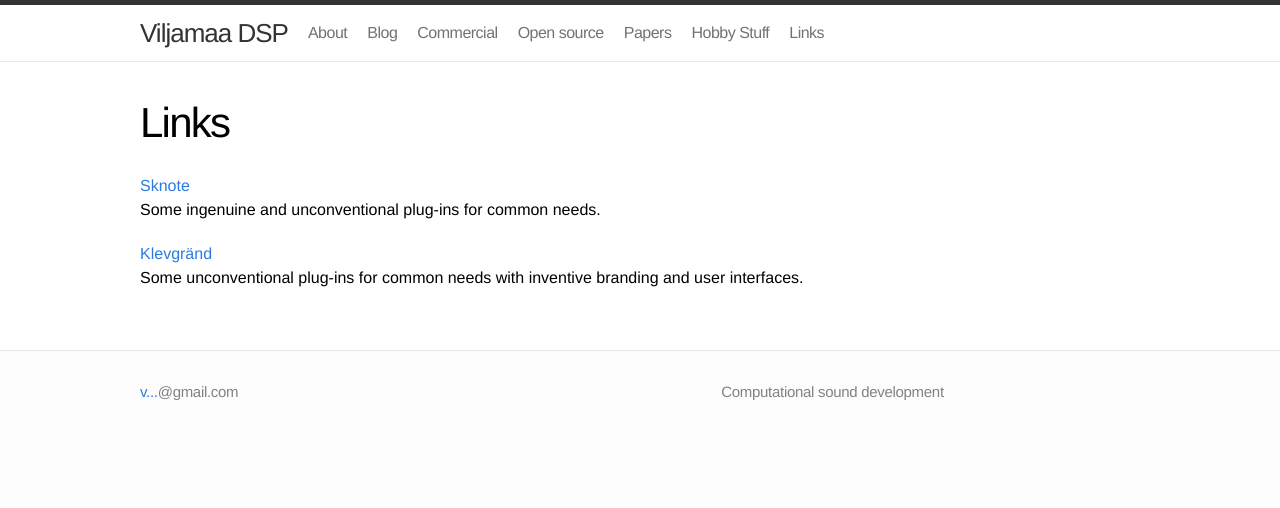
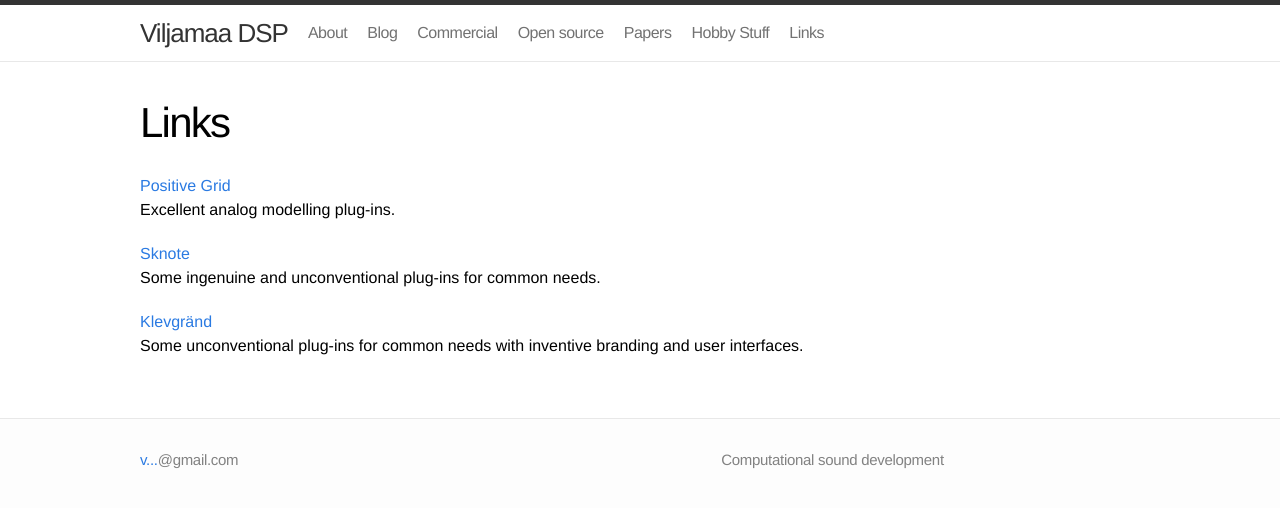
Before and after one commit to mviljamaa/mviljamaa.github.io, a Jekyll site: the page built from links/index.markdown, in a window 1280 px wide. Shown: the top 508 px of the page. Built offline with Jekyll 4.4.1, drawn with Linux system fonts in a browser that asks for light colours.

Commit message:
Update index.markdown

```diff
--- a/links/index.markdown
+++ b/links/index.markdown
@@ -10,6 +10,9 @@ categories: []
 tags: []
 ---
 
+[Positive Grid](https://www.positivegrid.com/)<br />
+Excellent analog modelling plug-ins.
+
 [Sknote](http://www.sknoteaudio.com/wp/index.php/software-products/)<br />
 Some ingenuine and unconventional plug-ins for common needs.
 
```
